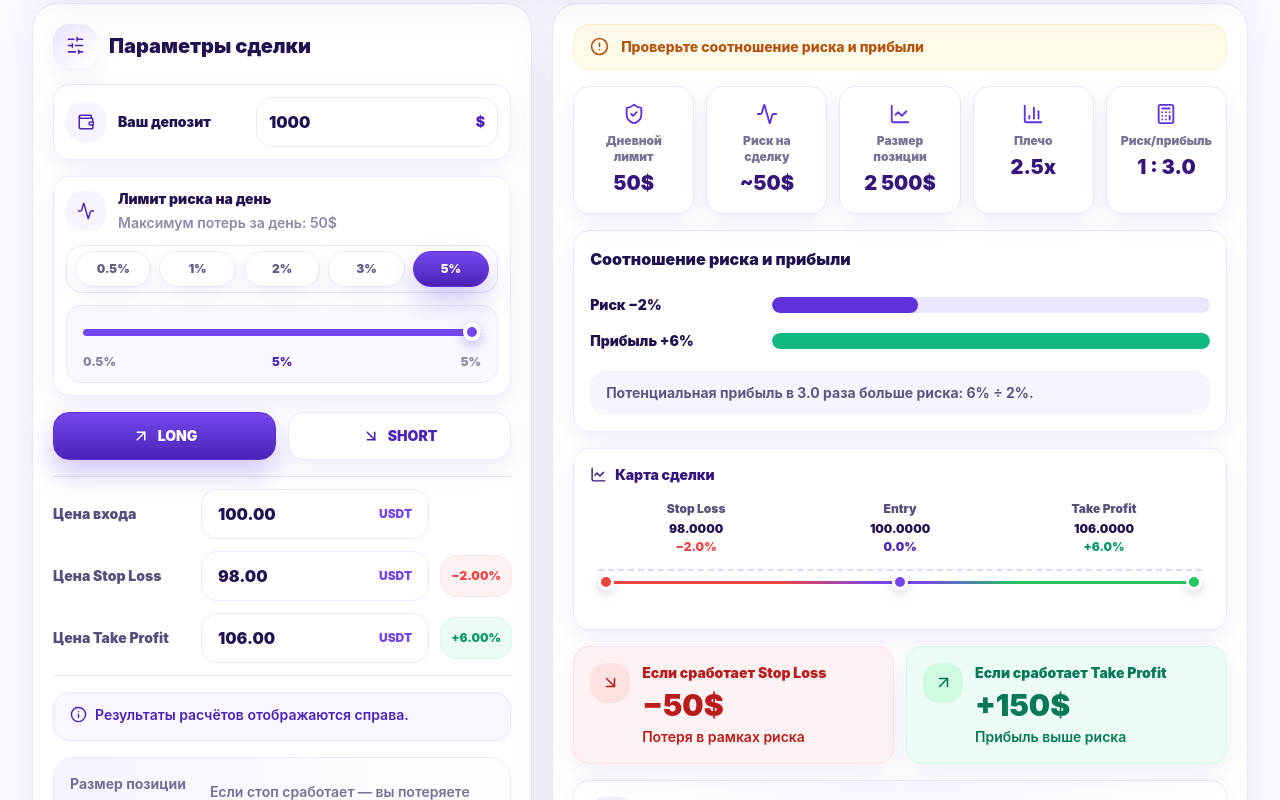
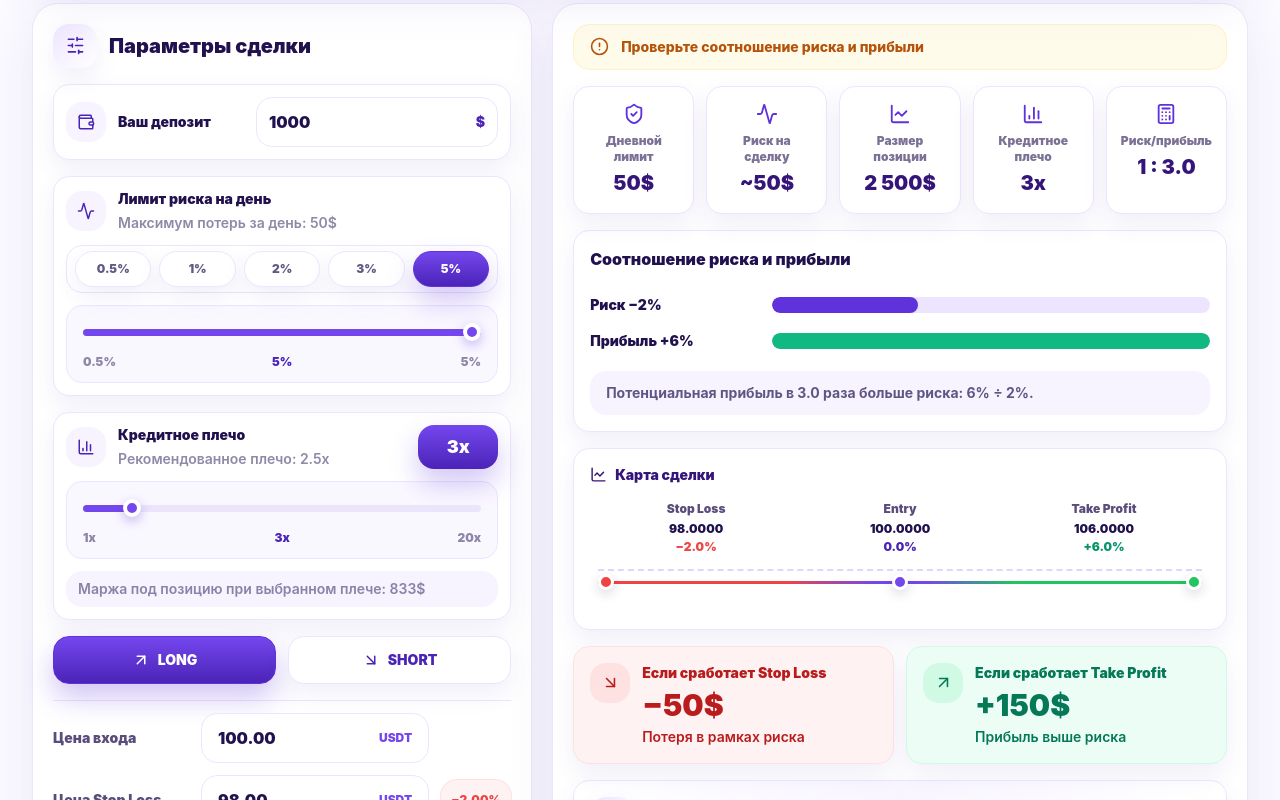
Before and after one commit to hvpex/fs-calculator, a React (Vite) app: page / in a window 1280 px wide. Shown: the part 480-1280 px from the top of the page. Built offline with nearby package versions, Linux system fonts and the light colour scheme.

Commit message:
add leverage control

```diff
--- a/src/App.tsx
+++ b/src/App.tsx
@@ -28,6 +28,7 @@ type Direction = 'LONG' | 'SHORT';
 type CalculationSnapshot = {
   deposit: number;
   dailyRiskPercent: number;
+  selectedLeverage: number;
   direction: Direction;
   entryPrice: string;
   stopLoss: string;
@@ -51,6 +52,7 @@ const TRADES_PER_DAY = 1;
 function App() {
   const [deposit, setDeposit] = useState(1000);
   const [dailyRiskPercent, setDailyRiskPercent] = useState(5);
+  const [selectedLeverage, setSelectedLeverage] = useState(3);
   const [direction, setDirection] = useState<Direction>('LONG');
   const [entryPrice, setEntryPrice] = useState('100.00');
   const [stopLoss, setStopLoss] = useState('98.00');
@@ -74,7 +76,9 @@ function App() {
       riskDistancePercent > 0 ? riskPerTrade / (riskDistancePercent / 100) : 0;
     const rr = riskDistancePercent > 0 ? rewardDistancePercent / riskDistancePercent : 0;
     const potentialProfit = riskPerTrade * rr;
-    const leverage = deposit > 0 ? positionSize / deposit : 0;
+    const requiredLeverage = deposit > 0 ? positionSize / deposit : 0;
+    const maxPositionByLeverage = deposit > 0 ? deposit * selectedLeverage : 0;
+    const marginRequired = selectedLeverage > 0 ? positionSize / selectedLeverage : 0;
 
     return {
       entry,
@@ -89,12 +93,16 @@ function App() {
       rewardDistancePercent,
       rr,
       potentialProfit,
-      leverage,
+      requiredLeverage,
+      maxPositionByLeverage,
+      marginRequired,
+      selectedLeverage,
     };
   }, [
     dailyRiskPercent,
     deposit,
     entryPrice,
+    selectedLeverage,
     stopLoss,
     takeProfit,
   ]);
@@ -122,11 +130,30 @@ function App() {
       if (calc.tp >= calc.entry) nextErrors.push('Для SHORT Take Profit должен быть ниже Entry.');
     }
 
+    if (selectedLeverage <= 0) {
+      nextErrors.push('Кредитное плечо должно быть больше 0.');
+    } else if (calc.positionSize > calc.maxPositionByLeverage + 0.01) {
+      nextErrors.push(
+        `Выбранного плеча недостаточно: для позиции ${formatMoney(calc.positionSize)} нужно минимум ${formatLeverage(calc.requiredLeverage)}.`,
+      );
+    }
+
     return nextErrors;
-  }, [calc.entry, calc.sl, calc.tp, dailyRiskPercent, deposit, direction]);
+  }, [
+    calc.entry,
+    calc.maxPositionByLeverage,
+    calc.positionSize,
+    calc.requiredLeverage,
+    calc.sl,
+    calc.tp,
+    dailyRiskPercent,
+    deposit,
+    direction,
+    selectedLeverage,
+  ]);
 
   const isValid = errors.length === 0;
-  const leverageLabel = calc.leverage <= 1 ? 'Без плеча' : `${calc.leverage.toFixed(1)}x`;
+  const leverageLabel = formatSelectedLeverage(selectedLeverage);
   const riskPercentOfDeposit =
     deposit > 0 ? Math.max(0, (calc.riskPerTrade / deposit) * 100) : 0;
   const isBalanced = isValid && calc.rr >= 1.5 && riskPercentOfDeposit <= 3;
@@ -173,6 +200,7 @@ function App() {
       snapshot: {
         deposit,
         dailyRiskPercent,
+        selectedLeverage,
         direction,
         entryPrice,
         stopLoss,
@@ -191,6 +219,7 @@ function App() {
   const applyHistoryItem = (item: HistoryItem) => {
     setDeposit(item.snapshot.deposit);
     setDailyRiskPercent(item.snapshot.dailyRiskPercent);
+    setSelectedLeverage(item.snapshot.selectedLeverage);
     setDirection(item.snapshot.direction);
     setEntryPrice(item.snapshot.entryPrice);
     setStopLoss(item.snapshot.stopLoss);
@@ -228,6 +257,7 @@ function App() {
             setDeposit={setDeposit}
             setDirection={setDirection}
             setEntryPrice={setEntryPrice}
+            setSelectedLeverage={setSelectedLeverage}
             setStopLoss={setStopLoss}
             setTakeProfit={setTakeProfit}
             stopLoss={stopLoss}
@@ -273,7 +303,10 @@ type Calc = {
   rewardDistancePercent: number;
   rr: number;
   potentialProfit: number;
-  leverage: number;
+  requiredLeverage: number;
+  maxPositionByLeverage: number;
+  marginRequired: number;
+  selectedLeverage: number;
 };
 
 function Header({
@@ -374,6 +407,7 @@ function CalculatorPanel({
   setDeposit,
   setDirection,
   setEntryPrice,
+  setSelectedLeverage,
   setStopLoss,
   setTakeProfit,
   stopLoss,
@@ -389,6 +423,7 @@ function CalculatorPanel({
   setDeposit: (value: number) => void;
   setDirection: (value: Direction) => void;
   setEntryPrice: (value: string) => void;
+  setSelectedLeverage: (value: number) => void;
   setStopLoss: (value: string) => void;
   setTakeProfit: (value: string) => void;
   stopLoss: string;
@@ -413,6 +448,13 @@ function CalculatorPanel({
           dailyRiskAmount={calc.dailyRiskAmount}
           value={dailyRiskPercent}
           onChange={setDailyRiskPercent}
+        />
+
+        <LeverageControl
+          marginRequired={calc.marginRequired}
+          recommendedLeverage={calc.requiredLeverage}
+          value={calc.selectedLeverage}
+          onChange={setSelectedLeverage}
         />
 
         <div className="grid grid-cols-2 gap-3">
@@ -524,7 +566,7 @@ function ResultsPanel({
         <MetricCard icon={<ShieldCheck size={22} />} label="Дневной лимит" value={formatMoney(calc.dailyRiskAmount)} />
         <MetricCard icon={<Activity size={22} />} label="Риск на сделку" value={formatApproxMoney(calc.riskPerTrade)} />
         <MetricCard icon={<LineChart size={22} />} label="Размер позиции" value={formatMoney(calc.positionSize)} />
-        <MetricCard icon={<BarChart3 size={22} />} label="Плечо" value={leverageLabel} />
+        <MetricCard icon={<BarChart3 size={22} />} label="Кредитное плечо" value={leverageLabel} />
         <MetricCard icon={<Calculator size={22} />} label="Риск/прибыль" value={`1 : ${formatRatio(calc.rr)}`} />
       </div>
 
@@ -730,8 +772,8 @@ function EducationSection() {
       icon: <Activity size={22} />,
     },
     {
-      title: 'Укажите стоп',
-      text: 'При Stop Loss на 2% размер позиции ≈ 2500$.',
+      title: 'Укажите стоп и плечо',
+      text: 'При Stop Loss на 2% позиция ≈ 2500$, рекомендованное плечо 2.5x.',
       icon: <BarChart3 size={22} />,
     },
   ];
@@ -761,7 +803,7 @@ function EducationSection() {
       </div>
 
       <p className="mt-4 rounded-2xl border border-brand-200 bg-brand-50 px-4 py-3 text-center text-base font-black leading-7 text-brand-700">
-        Главная мысль: сначала считайте риск, стоп и размер позиции — и только потом открывайте сделку.
+        Главная мысль: сначала считайте риск, стоп, размер позиции и плечо — и только потом открывайте сделку.
       </p>
     </section>
   );
@@ -796,6 +838,11 @@ function FaqModal({ onClose }: { onClose: () => void }) {
             title="Как считается размер позиции?"
             formula="Процент стопа = |Цена входа − Stop Loss| ÷ Цена входа; размер позиции = риск ÷ процент стопа"
             example="Entry 100$, Stop Loss 98$ → стоп 2%; 50$ ÷ 0.02 ≈ 2500$"
+          />
+          <FaqCard
+            title="Как считается плечо?"
+            formula="Рекомендованное плечо = Размер позиции ÷ Депозит; маржа = Размер позиции ÷ выбранное плечо"
+            example="2500$ ÷ 1000$ = 2.5x; при 3x маржа ≈ 833$"
           />
           <div className="rounded-2xl border border-brand-100 bg-white p-4 shadow-soft">
             <h3 className="text-lg font-black text-brand-800">Почему важны лимиты?</h3>
@@ -975,6 +1022,65 @@ function DailyRiskControl({
           <span>{max}%</span>
         </div>
       </div>
+    </div>
+  );
+}
+
+function LeverageControl({
+  marginRequired,
+  onChange,
+  recommendedLeverage,
+  value,
+}: {
+  marginRequired: number;
+  onChange: (value: number) => void;
+  recommendedLeverage: number;
+  value: number;
+}) {
+  const min = 1;
+  const max = 20;
+  const safeValue = clamp(value, min, max);
+  const percent = clamp(((safeValue - min) / (max - min)) * 100, 0, 100);
+
+  return (
+    <div className="leverage-card">
+      <div className="flex items-center justify-between gap-3">
+        <div className="flex min-w-0 items-center gap-3">
+          <span className="field-icon">
+            <BarChart3 size={18} />
+          </span>
+          <div>
+            <h3>Кредитное плечо</h3>
+            <p>Рекомендованное плечо: {formatLeverage(recommendedLeverage)}</p>
+          </div>
+        </div>
+        <strong>{formatSelectedLeverage(safeValue)}</strong>
+      </div>
+
+      <div className="leverage-slider">
+        <input
+          aria-label="Кредитное плечо"
+          className="risk-range"
+          max={max}
+          min={min}
+          step={0.5}
+          type="range"
+          value={safeValue}
+          onChange={(event) => onChange(Number(event.currentTarget.value))}
+          style={{
+            background: `linear-gradient(90deg, #7447ee 0%, #7447ee ${percent}%, #ebe5fb ${percent}%, #ebe5fb 100%)`,
+          }}
+        />
+        <div className="leverage-range-caption">
+          <span>1x</span>
+          <span>{formatSelectedLeverage(safeValue)}</span>
+          <span>20x</span>
+        </div>
+      </div>
+
+      <p className="leverage-help">
+        Маржа под позицию при выбранном плече: {formatMoney(marginRequired)}
+      </p>
     </div>
   );
 }
@@ -1311,6 +1417,7 @@ function normalizeSnapshot(
   return {
     deposit: normalizePositiveNumber(snapshot?.deposit, fallback.deposit),
     dailyRiskPercent: normalizePositiveNumber(snapshot?.dailyRiskPercent, fallback.dailyRiskPercent),
+    selectedLeverage: normalizeLeverage(snapshot?.selectedLeverage, fallback.selectedLeverage),
     direction: isDirection(snapshot?.direction) ? snapshot.direction : fallback.direction,
     entryPrice: normalizePriceValue(snapshot?.entryPrice, fallback.entryPrice),
     stopLoss: normalizePriceValue(snapshot?.stopLoss, fallback.stopLoss),
@@ -1328,6 +1435,7 @@ function snapshotFromHistoryDisplay(
   const positionSize = parseDisplayNumber(item.position) || 1000;
   const rr = parseRatioDisplay(item.rr) || 2;
   const stopPercent = positionSize > 0 ? (riskAmount / positionSize) * 100 : 2;
+  const requiredLeverage = deposit > 0 ? positionSize / deposit : 1;
   const entry = 100;
   const stopDistance = (entry * stopPercent) / 100;
   const rewardDistance = stopDistance * rr;
@@ -1335,6 +1443,7 @@ function snapshotFromHistoryDisplay(
   return {
     deposit,
     dailyRiskPercent,
+    selectedLeverage: roundLeverageUp(requiredLeverage),
     direction,
     entryPrice: formatInputPrice(entry),
     stopLoss: formatInputPrice(direction === 'LONG' ? entry - stopDistance : entry + stopDistance),
@@ -1344,6 +1453,16 @@ function snapshotFromHistoryDisplay(
 
 function normalizePositiveNumber(value: unknown, fallback: number) {
   return typeof value === 'number' && Number.isFinite(value) && value > 0 ? value : fallback;
+}
+
+function normalizeLeverage(value: unknown, fallback: number) {
+  const leverage = typeof value === 'number' && Number.isFinite(value) ? value : fallback;
+  return clamp(leverage, 1, 20);
+}
+
+function roundLeverageUp(value: number) {
+  if (!Number.isFinite(value) || value <= 1) return 1;
+  return clamp(Math.ceil(value * 2) / 2, 1, 20);
 }
 
 function normalizePriceValue(value: unknown, fallback: string) {
@@ -1389,6 +1508,20 @@ function formatApproxMoney(value: number) {
 function formatRatio(value: number) {
   if (!Number.isFinite(value) || value <= 0) return '0.0';
   return value.toFixed(1);
+}
+
+function formatLeverage(value: number) {
+  if (!Number.isFinite(value) || value <= 1) return 'Без плеча';
+  return `${formatLeverageNumber(value)}x`;
+}
+
+function formatSelectedLeverage(value: number) {
+  if (!Number.isFinite(value) || value <= 1) return 'Без плеча';
+  return `${formatLeverageNumber(value)}x`;
+}
+
+function formatLeverageNumber(value: number) {
+  return Number.isInteger(value) ? value.toFixed(0) : value.toFixed(1);
 }
 
 function formatPrice(value: number) {
--- a/src/index.css
+++ b/src/index.css
@@ -107,6 +107,42 @@ button {
 
   .daily-risk-card p {
     @apply mt-1 text-sm font-semibold text-ink/50;
+  }
+
+  .leverage-card {
+    @apply space-y-3 rounded-2xl border border-brand-100 bg-white p-3 shadow-soft;
+  }
+
+  .leverage-card h3 {
+    @apply text-sm font-black text-ink;
+  }
+
+  .leverage-card p {
+    @apply mt-1 text-sm font-semibold text-ink/50;
+  }
+
+  .leverage-card strong {
+    @apply inline-flex min-h-11 min-w-20 shrink-0 items-center justify-center rounded-2xl bg-gradient-to-b from-brand-500 to-brand-700 px-4 text-lg font-black text-white shadow-button;
+  }
+
+  .leverage-slider {
+    @apply rounded-2xl border border-brand-100 bg-brand-50/60 px-4 py-3;
+  }
+
+  .leverage-range-caption {
+    @apply mt-3 grid grid-cols-3 text-xs font-black text-ink/50;
+  }
+
+  .leverage-range-caption span:nth-child(2) {
+    @apply text-center text-brand-700;
+  }
+
+  .leverage-range-caption span:last-child {
+    @apply text-right;
+  }
+
+  .leverage-help {
+    @apply rounded-2xl bg-brand-50 px-3 py-2 text-sm font-bold text-brand-700;
   }
 
   .risk-percent-buttons {
```
